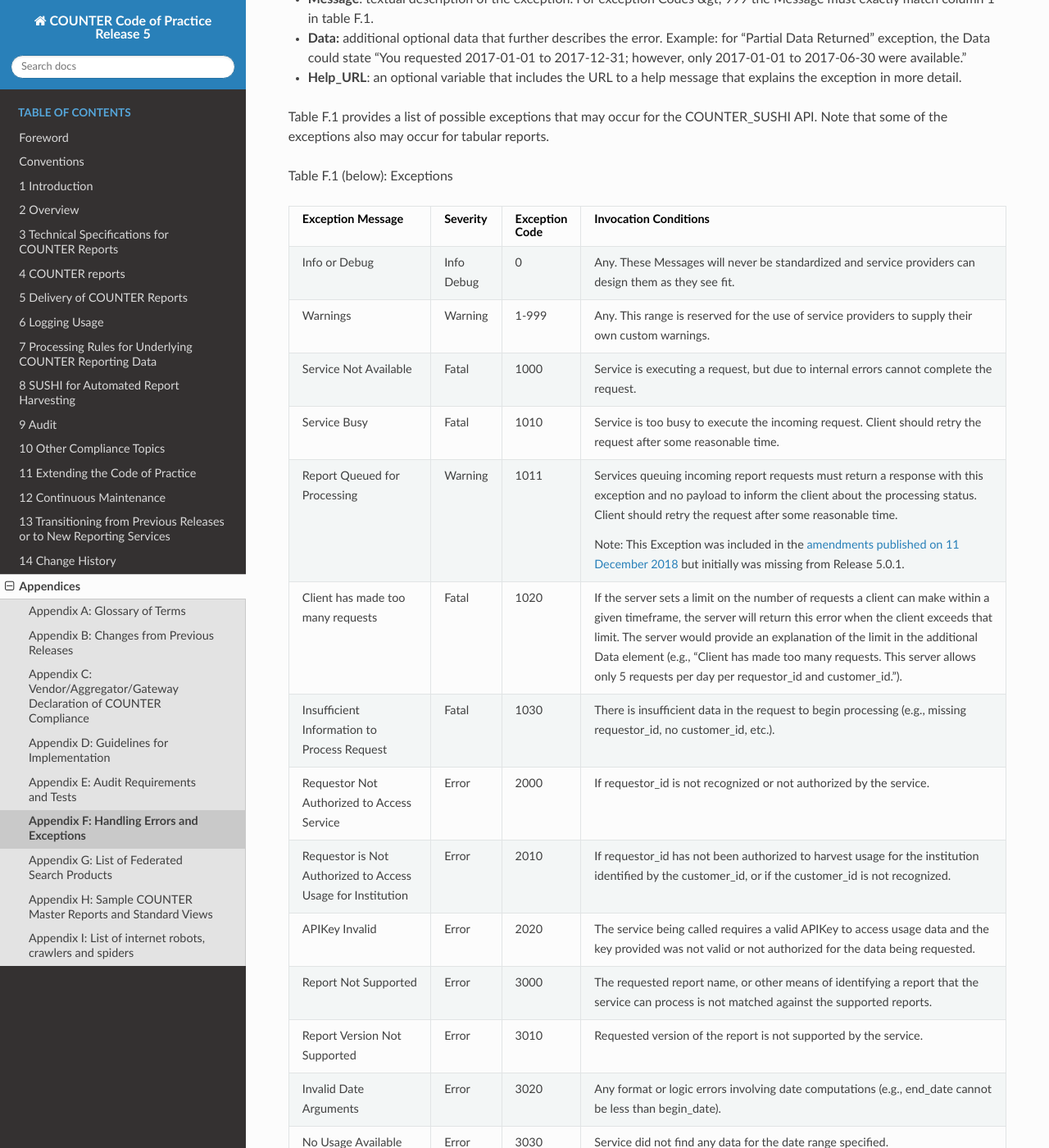
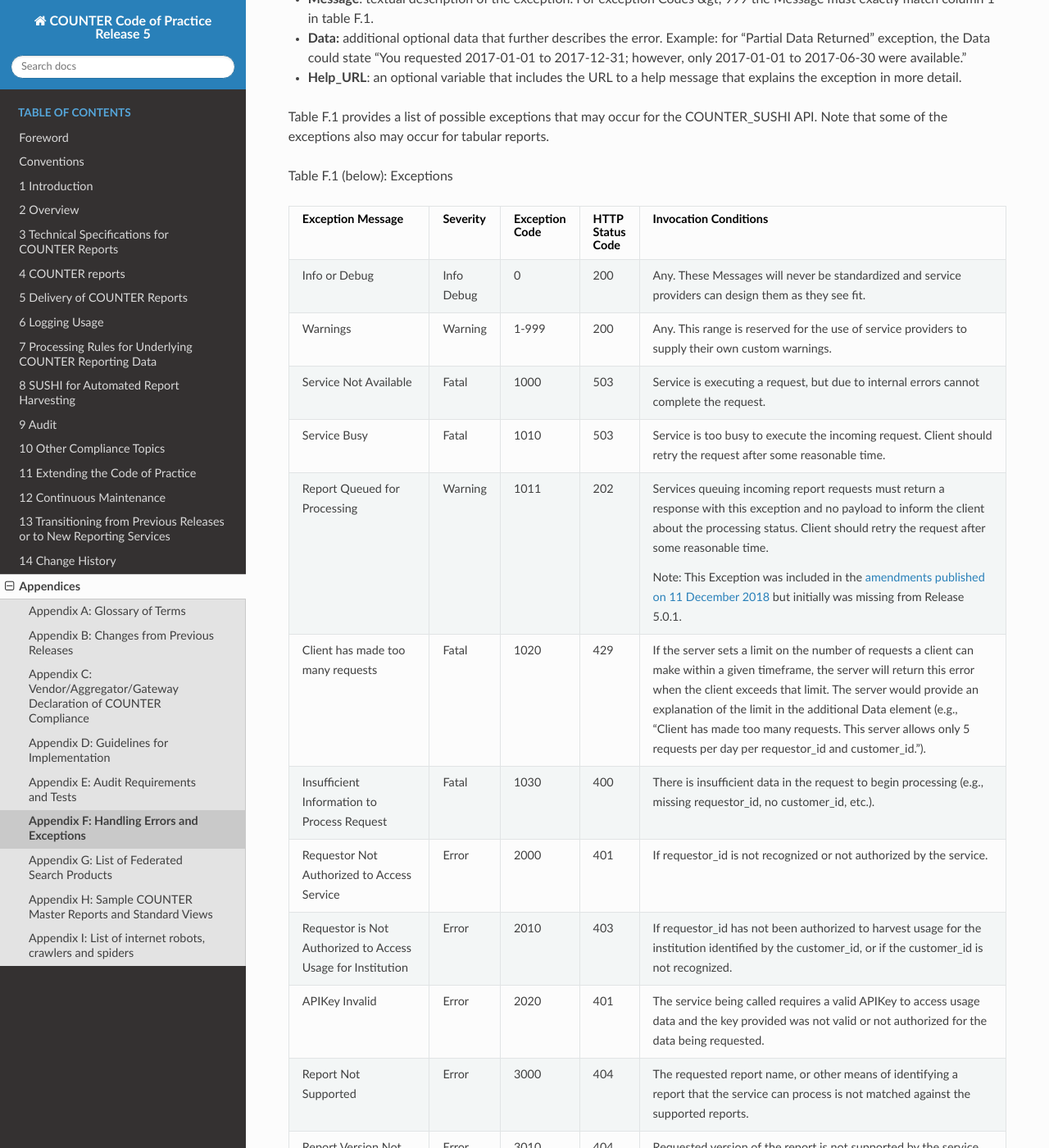
Before and after one commit to Project-Counter/cop5, a Sphinx documentation site: the page built from source/appendices/f-handling-errors-and-exceptions.rst, in a window 1280 px wide and 1400 px high, scrolled down 1377 px. Shown: the whole window at 82% size. Built offline with Sphinx 7.4.7 and the Read the Docs theme 2.0.0, drawn with Linux system fonts in a browser that asks for light colours; some of the changed text lies outside the part shown.

Commit message:
Add HTTP status codes for COUNTER_SUSHI API

```diff
--- a/source/appendices/f-handling-errors-and-exceptions.rst
+++ b/source/appendices/f-handling-errors-and-exceptions.rst
@@ -77,42 +77,48 @@ Table F.1 (below): Exceptions
 
 .. only:: latex
 
-   .. tabularcolumns:: |>{\raggedright\arraybackslash}\Y{0.21}|>{\raggedright\arraybackslash}\Y{0.11}|>{\raggedright\arraybackslash}\Y{0.12}|>{\parskip=\tparskip}\Y{0.56}|
+   .. tabularcolumns:: |>{\raggedright\arraybackslash}\Y{0.21}|>{\raggedright\arraybackslash}\Y{0.11}|>{\raggedright\arraybackslash}\Y{0.12}|>{\raggedright\arraybackslash}\Y{0.09}|>{\parskip=\tparskip}\Y{0.47}|
 
 .. list-table::
    :class: longtable
-   :widths: 20 9 10 61
+   :widths: 20 9 10 7 54
    :header-rows: 1
 
    * - Exception Message
      - Severity
      - Exception Code
+     - HTTP Status Code
      - Invocation Conditions
 
    * - Info or Debug
      - Info\ |br|\ |lb|
        Debug
      - 0
+     - 200
      - Any. These Messages will never be standardized and service providers can design them as they see fit.
 
    * - Warnings
      - Warning
      - 1-999
+     - 200
      - Any. This range is reserved for the use of service providers to supply their own custom warnings.
 
    * - Service Not Available
      - Fatal
      - 1000
+     - 503
      - Service is executing a request, but due to internal errors cannot complete the request.
 
    * - Service Busy
      - Fatal
      - 1010
+     - 503
      - Service is too busy to execute the incoming request. Client should retry the request after some reasonable time.
 
    * - Report Queued for Processing
      - Warning
      - 1011
+     - 202
      - Services queuing incoming report requests must return a response with this exception and no payload to inform the client about the processing status. Client should retry the request after some reasonable time.
 
        Note: This Exception was included in the `amendments published on 11 December 2018 <https://www.projectcounter.org/amendments-clarifications-code-practice-release-5/>`__ but initially was missing from Release 5.0.1.
@@ -120,56 +126,67 @@ Table F.1 (below): Exceptions
    * - Client has made too many requests
      - Fatal
      - 1020
+     - 429
      - If the server sets a limit on the number of requests a client can make within a given timeframe, the server will return this error when the client exceeds that limit. The server would provide an explanation of the limit in the additional Data element (e.g., “Client has made too many requests. This server allows only 5 requests per day per requestor_id and customer_id.”).
 
    * - Insufficient Information to Process Request
      - Fatal
      - 1030
+     - 400
      - There is insufficient data in the request to begin processing (e.g., missing requestor_id, no customer_id, etc.).
 
    * - Requestor Not Authorized to Access Service
      - Error
      - 2000
+     - 401
      - If requestor_id is not recognized or not authorized by the service.
 
    * - Requestor is Not Authorized to Access Usage for Institution
      - Error
      - 2010
+     - 403
      - If requestor_id has not been authorized to harvest usage for the institution identified by the customer_id, or if the customer_id is not recognized.
 
    * - APIKey Invalid
      - Error
      - 2020
+     - 401
      - The service being called requires a valid APIKey to access usage data and the key provided was not valid or not authorized for the data being requested.
 
    * - Report Not Supported
      - Error
      - 3000
+     - 404
      - The requested report name, or other means of identifying a report that the service can process is not matched against the supported reports.
 
    * - Report Version Not Supported
      - Error
      - 3010
+     - 404
      - Requested version of the report is not supported by the service.
 
    * - Invalid Date Arguments
      - Error
      - 3020
+     - 400
      - Any format or logic errors involving date computations (e.g., end_date cannot be less than begin_date).
 
    * - No Usage Available for Requested Dates
      - Error
      - 3030
+     - 200
      - Service did not find any data for the date range specified.
 
    * - Usage Not Ready for Requested Dates
      - Error, Warning
      - 3031
+     - 200
      - Service has not yet processed the usage for one or more of the requested months, if some months are available that data should be returned. The exception should include the months not processed in the additional Data element.
 
    * - Usage No Longer Available for Requested Dates
      - Warning
      - 3032
+     - 200
      - Service does not have the usage for one or more of the requested months because the requested Begin_Date is earlier than the available data. If some months are available that data should be returned. The Exception should include the months not processed in the additional Data element.
 
        Note: This Exception was included in the `amendments published on 11 December 2018 <https://www.projectcounter.org/amendments-clarifications-code-practice-release-5/>`__ but initially was missing from Release 5.0.1.
@@ -177,11 +194,13 @@ Table F.1 (below): Exceptions
    * - Partial Data Returned
      - Warning
      - 3040
+     - 200
      - Request could not be fulfilled in its entirety. Data that was available was returned.
 
    * - Parameter Not Recognized in this Context
      - Warning
      - 3050
+     - 200
      - Request contained one or more parameters that are not recognized by the server in the context of the report being serviced. The server should list the names of unsupported parameters in the additional Data element of the exception.
 
        Note: The server is expected to ignore unsupported parameters and continue to process the request, returning data that is available without the parameter being applied.
@@ -190,6 +209,7 @@ Table F.1 (below): Exceptions
      - Warning\ |br|\ |lb|
        Error
      - 3060
+     - 200
      - Request contained one or more filter values that are not supported by the server. The server should list the names of unsupported filter values in the additional Data element of the exception.
 
        Note: The server is expected to ignore unsupported filters and continue to process the request, returning data that is available without the filter being applied.
@@ -198,12 +218,14 @@ Table F.1 (below): Exceptions
      - Warning\ |br|\ |lb|
        Error
      - 3061
+     - 200
      - A filter element includes multiple values in a pipe-delimited list; however, the supplied values are not all of the same scope (e.g., item_id filter includes article level DOIs and journal level DOIs or ISSNs).
 
    * - Invalid ReportAttribute Value
      - Warning\ |br|\ |lb|
        Error
      - 3062
+     - 200
      - Request contained one or more report attribute values that are not supported by the server. The server should list the names of unsupported report attribute values in the additional Data element of the exception.
 
        Note: The server is expected to ignore unsupported report attributes and continue to process the request, returning data that is available without the report attribute being applied.
@@ -212,17 +234,20 @@ Table F.1 (below): Exceptions
      - Warning\ |br|\ |lb|
        Error
      - 3070
+     - 200
      - A required filter was not included in the request. Which filters are required will depend on the report and the service being called. For example, if the service requires that the request define the Platform name and no Platform filter is included, an exception would be returned. In general, the omission of a required filter would be viewed as an <em>Error</em>; however, if the service is able to process the request using a default value then a <em>Warning</em> can be returned. The additional Data element of the exception should name the missing filter.
 
    * - Required ReportAttribute Missing
      - Warning\ |br|\ |lb|
        Error
      - 3071
+     -
      - A required report attribute was not included in the request. For example, if the service requires that the request define the Platform name and no Platform filter is included, an exception would be returned. In general, the omission of a required attribute would be viewed as an <em>Error</em>; however, if the service is able to process the request using a default value, then a <em>Warning</em> can be returned. The additional Data element of the exception should name the missing filter.
 
    * - Limit Requested Greater than Maximum Server Limit
      - Warning
      - 3080
+     -
      - The requested value for limit (number of items to return) exceeds the server limit. The server is expected to return data in the response (up to the limit). The Message element of the exception should indicate the server limit.
 
 Note 1: An Error does not interrupt completion of the transaction (in the sense of a programmatic failure), although it may not return the expected report for the reason that is identified. A Fatal exception does not complete the transaction; the problem may be temporary and a retry could be successful.
```
